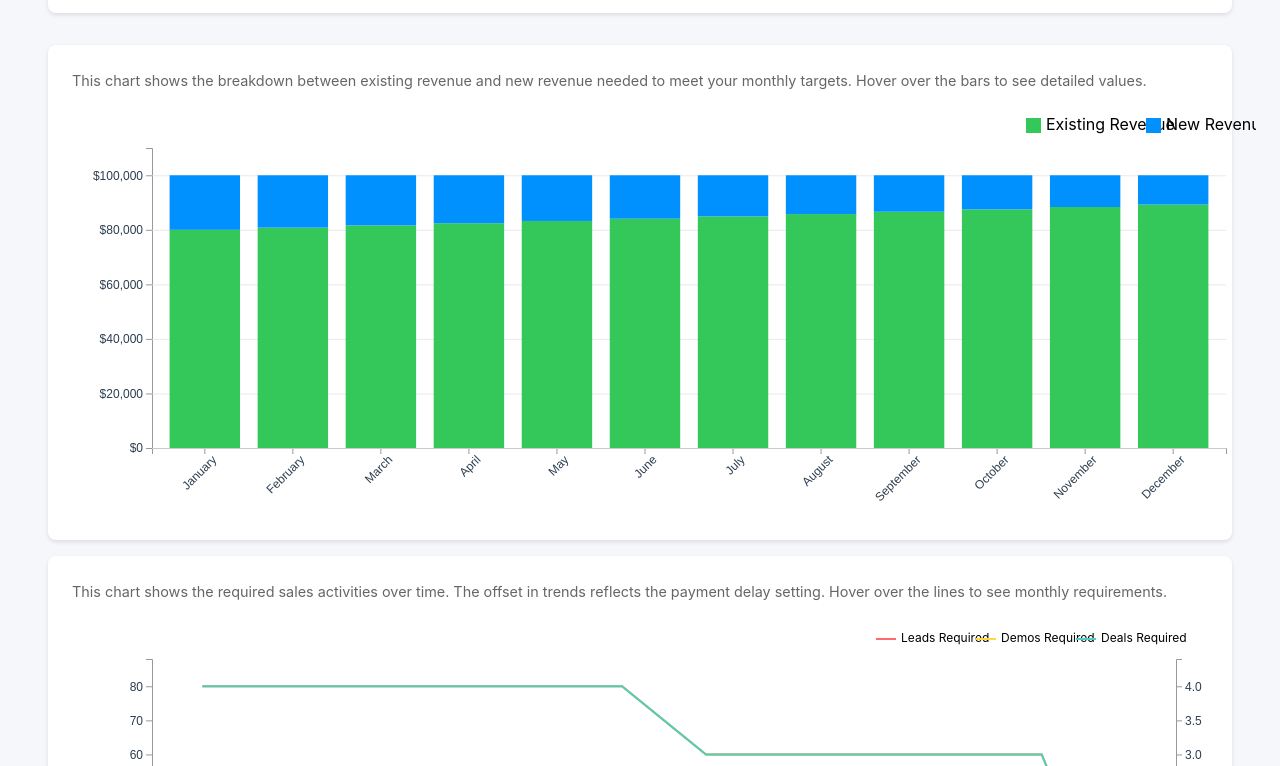
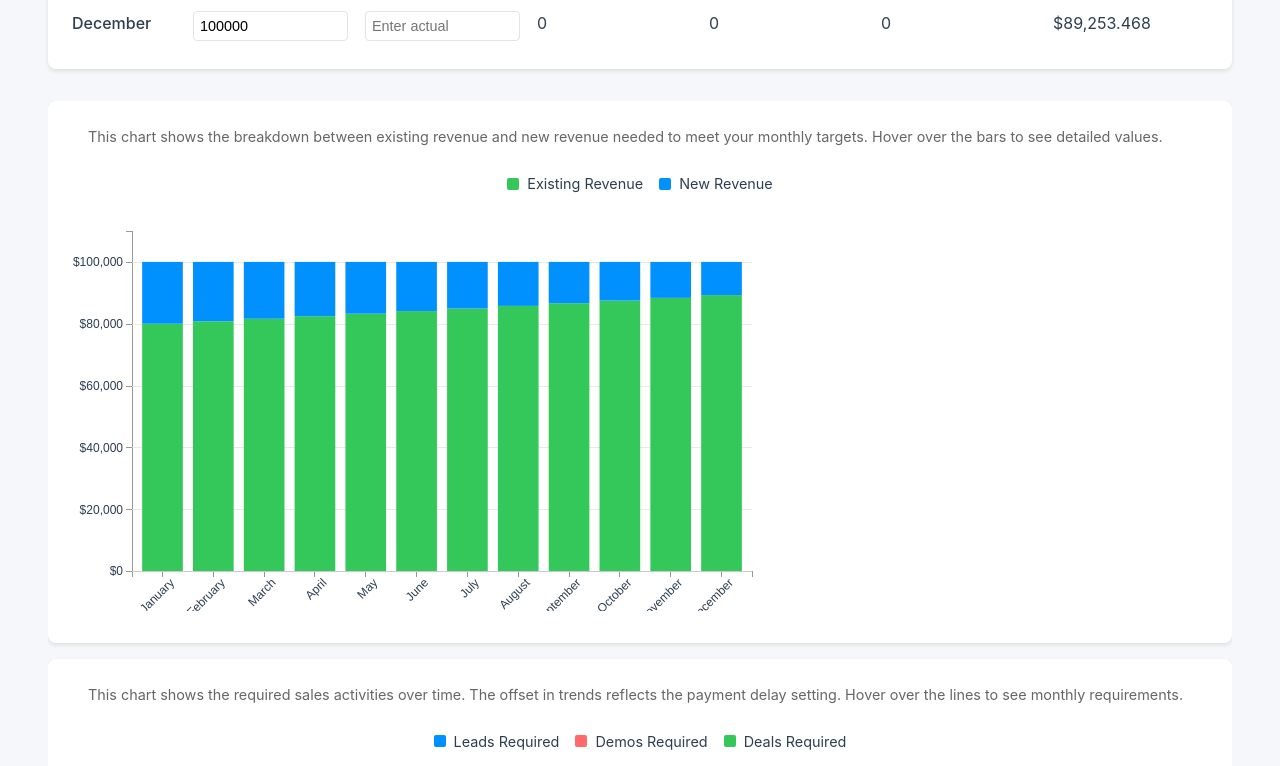
Before and after one commit to kristinamacekovic/revenue_planning, a plain HTML site: page index.html in a window 1280 px wide. Shown: the part 1453-2219 px from the top of the page. Drawn offline with nearby package versions, Linux system fonts and the light colour scheme.

Commit message:
Fix UI layout and chart display issues

```diff
--- a/app.js
+++ b/app.js
@@ -332,25 +332,38 @@ document.addEventListener('DOMContentLoaded', () => {
     }
 
     function renderRevenueChart(data) {
-        // Clear previous chart
-        revenueChartContainer.innerHTML = '';
-
-        // Add description
-        const description = document.createElement('p');
-        description.className = 'chart-description';
-        description.textContent = 'This chart shows the breakdown between existing revenue and new revenue needed to meet your monthly targets. Hover over the bars to see detailed values.';
-        revenueChartContainer.appendChild(description);
-
-        const margin = {top: 40, right: 30, bottom: 60, left: 80};
-        const width = revenueChartContainer.clientWidth - margin.left - margin.right;
+        const margin = { top: 20, right: 20, bottom: 40, left: 60 };
+        const width = 700 - margin.left - margin.right;
         const height = 400 - margin.top - margin.bottom;
 
-        const svg = d3.select('#revenueChart')
-            .append('svg')
-            .attr('width', width + margin.left + margin.right)
-            .attr('height', height + margin.top + margin.bottom)
-            .append('g')
-            .attr('transform', `translate(${margin.left},${margin.top})`);
+        // Clear previous chart
+        d3.select("#revenueChart").html("");
+
+        // Add chart description
+        d3.select("#revenueChart")
+            .append("div")
+            .attr("class", "chart-description")
+            .text("This chart shows the breakdown between existing revenue and new revenue needed to meet your monthly targets. Hover over the bars to see detailed values.");
+
+        // Add legend
+        const legend = d3.select("#revenueChart")
+            .append("div")
+            .attr("class", "legend");
+
+        legend.append("div")
+            .attr("class", "legend-item")
+            .html('<div class="legend-color existing-revenue"></div>Existing Revenue');
+
+        legend.append("div")
+            .attr("class", "legend-item")
+            .html('<div class="legend-color new-revenue"></div>New Revenue');
+
+        const svg = d3.select("#revenueChart")
+            .append("svg")
+            .attr("width", width + margin.left + margin.right)
+            .attr("height", height + margin.top + margin.bottom)
+            .append("g")
+            .attr("transform", `translate(${margin.left},${margin.top})`);
 
         // Create tooltip
         const tooltip = d3.select('body').append('div')
@@ -428,54 +441,45 @@ document.addEventListener('DOMContentLoaded', () => {
                 .attr('y', y(d.existingRevenue + d.newRevenueNeeded))
                 .attr('height', y(d.existingRevenue) - y(d.existingRevenue + d.newRevenueNeeded));
         });
-
-        // Add legend
-        const legend = svg.append('g')
-            .attr('class', 'legend')
-            .attr('transform', `translate(${width - 200}, -30)`);
-
-        legend.append('rect')
-            .attr('width', 15)
-            .attr('height', 15)
-            .style('fill', '#34c759');
-
-        legend.append('text')
-            .attr('x', 20)
-            .attr('y', 12)
-            .text('Existing Revenue');
-
-        legend.append('rect')
-            .attr('width', 15)
-            .attr('height', 15)
-            .attr('x', 120)
-            .style('fill', '#0091ff');
-
-        legend.append('text')
-            .attr('x', 140)
-            .attr('y', 12)
-            .text('New Revenue');
     }
 
     function renderTrendsChart(data) {
-        // Clear previous chart
-        trendsChartContainer.innerHTML = '';
-
-        // Add description
-        const description = document.createElement('p');
-        description.className = 'chart-description';
-        description.textContent = 'This chart shows the required sales activities over time. The offset in trends reflects the payment delay setting. Hover over the lines to see monthly requirements.';
-        trendsChartContainer.appendChild(description);
-
-        const margin = {top: 40, right: 80, bottom: 60, left: 80};
-        const width = trendsChartContainer.clientWidth - margin.left - margin.right;
+        const margin = { top: 20, right: 20, bottom: 40, left: 60 };
+        const width = 700 - margin.left - margin.right;
         const height = 400 - margin.top - margin.bottom;
 
-        const svg = d3.select('#trendsChart')
-            .append('svg')
-            .attr('width', width + margin.left + margin.right)
-            .attr('height', height + margin.top + margin.bottom)
-            .append('g')
-            .attr('transform', `translate(${margin.left},${margin.top})`);
+        // Clear previous chart
+        d3.select("#trendsChart").html("");
+
+        // Add chart description
+        d3.select("#trendsChart")
+            .append("div")
+            .attr("class", "chart-description")
+            .text("This chart shows the required sales activities over time. The offset in trends reflects the payment delay setting. Hover over the lines to see monthly requirements.");
+
+        // Add legend
+        const legend = d3.select("#trendsChart")
+            .append("div")
+            .attr("class", "legend");
+
+        legend.append("div")
+            .attr("class", "legend-item")
+            .html('<div class="legend-color leads"></div>Leads Required');
+
+        legend.append("div")
+            .attr("class", "legend-item")
+            .html('<div class="legend-color demos"></div>Demos Required');
+
+        legend.append("div")
+            .attr("class", "legend-item")
+            .html('<div class="legend-color deals"></div>Deals Required');
+
+        const svg = d3.select("#trendsChart")
+            .append("svg")
+            .attr("width", width + margin.left + margin.right)
+            .attr("height", height + margin.top + margin.bottom)
+            .append("g")
+            .attr("transform", `translate(${margin.left},${margin.top})`);
 
         // Create tooltip
         const tooltip = d3.select('body').append('div')
@@ -606,36 +610,6 @@ document.addEventListener('DOMContentLoaded', () => {
             .attr('stroke', '#4ecdc4')
             .attr('stroke-width', 2)
             .attr('d', dealLine);
-
-        // Add legend
-        const legend = svg.append('g')
-            .attr('class', 'legend')
-            .attr('transform', `translate(${width - 300}, -30)`);
-
-        const legendItems = [
-            {color: '#ff6b6b', text: 'Leads Required'},
-            {color: '#ffd93d', text: 'Demos Required'},
-            {color: '#4ecdc4', text: 'Deals Required'}
-        ];
-
-        legendItems.forEach((item, i) => {
-            const g = legend.append('g')
-                .attr('transform', `translate(${i * 100}, 0)`);
-
-            g.append('line')
-                .attr('x1', 0)
-                .attr('x2', 20)
-                .attr('y1', 10)
-                .attr('y2', 10)
-                .attr('stroke', item.color)
-                .attr('stroke-width', 2);
-
-            g.append('text')
-                .attr('x', 25)
-                .attr('y', 13)
-                .text(item.text)
-                .style('font-size', '12px');
-        });
     }
 
     // Initial setup
--- a/styles.css
+++ b/styles.css
@@ -25,7 +25,7 @@ body {
 .container {
     max-width: 1400px;
     margin: 0 auto;
-    padding: 0 1rem;
+    padding: 2rem;
 }
 
 h1 {
@@ -85,7 +85,7 @@ h2 {
 /* Monthly Grid */
 .monthly-grid {
     display: grid;
-    grid-template-columns: auto repeat(6, 1fr);
+    grid-template-columns: 120px repeat(6, minmax(140px, 1fr));
     gap: 1px;
     background: white;
     padding: 1rem;
@@ -93,6 +93,7 @@ h2 {
     box-shadow: 0 2px 4px rgba(0, 0, 0, 0.1);
     margin-bottom: 2rem;
     overflow-x: auto;
+    min-width: 1000px;
 }
 
 .monthly-grid > div {
@@ -136,9 +137,10 @@ h2 {
 /* Charts */
 .charts-container {
     display: grid;
-    grid-template-columns: repeat(auto-fit, minmax(600px, 1fr));
+    grid-template-columns: repeat(auto-fit, minmax(700px, 1fr));
     gap: var(--grid-gap);
     margin-bottom: 2rem;
+    overflow-x: auto;
 }
 
 .chart {
@@ -146,12 +148,15 @@ h2 {
     padding: 1.5rem;
     border-radius: 8px;
     box-shadow: 0 2px 4px rgba(0, 0, 0, 0.1);
+    min-height: 400px;
+    min-width: 700px;
 }
 
 .chart-description {
     font-size: 0.9rem;
     color: #666;
-    margin-bottom: 1rem;
+    margin: 0 0 1.5rem 0;
+    padding: 0 1rem;
 }
 
 /* Scenario Controls */
@@ -184,13 +189,28 @@ h2 {
 }
 
 /* Results Summary */
+#resultsSummary {
+    padding: 1.5rem;
+    background: var(--background-color);
+    border-radius: 8px;
+}
+
 #resultsSummary ul {
     list-style: none;
+    margin: 0;
+    padding: 0;
 }
 
 #resultsSummary li {
-    margin-bottom: 0.5rem;
+    margin-bottom: 0.75rem;
     font-size: 0.9rem;
+    display: flex;
+    justify-content: space-between;
+    align-items: center;
+}
+
+#resultsSummary li:last-child {
+    margin-bottom: 0;
 }
 
 /* Status Colors */
@@ -227,6 +247,7 @@ h2 {
 .grid line {
     stroke: #e0e0e0;
     stroke-opacity: 0.7;
+    shape-rendering: crispEdges;
 }
 
 .grid path {
@@ -235,10 +256,12 @@ h2 {
 
 .axis text {
     font-size: 12px;
+    fill: var(--text-color);
 }
 
 .axis line, .axis path {
     stroke: #999;
+    shape-rendering: crispEdges;
 }
 
 .bar.existing-revenue {
@@ -249,10 +272,76 @@ h2 {
     fill: var(--primary-color);
 }
 
+.line {
+    fill: none;
+    stroke-width: 2;
+}
+
+.line.leads {
+    stroke: var(--primary-color);
+}
+
+.line.demos {
+    stroke: var(--warning-color);
+}
+
+.line.deals {
+    stroke: var(--success-color);
+}
+
+.legend {
+    display: flex;
+    gap: 1rem;
+    justify-content: center;
+    margin: 1rem 0;
+    font-size: 0.9rem;
+}
+
+.legend-item {
+    display: flex;
+    align-items: center;
+    gap: 0.5rem;
+}
+
+.legend-color {
+    width: 12px;
+    height: 12px;
+    border-radius: 2px;
+}
+
+.legend-color.existing-revenue {
+    background-color: var(--success-color);
+}
+
+.legend-color.new-revenue {
+    background-color: var(--primary-color);
+}
+
+.legend-color.leads {
+    background-color: var(--primary-color);
+}
+
+.legend-color.demos {
+    background-color: var(--warning-color);
+}
+
+.legend-color.deals {
+    background-color: var(--success-color);
+}
+
 /* Responsive Design */
-@media (max-width: 1200px) {
+@media (max-width: 1400px) {
+    .container {
+        padding: 1rem;
+    }
+
     .charts-container {
         grid-template-columns: 1fr;
+    }
+
+    .chart {
+        width: 100%;
+        overflow-x: auto;
     }
 }
 
```
